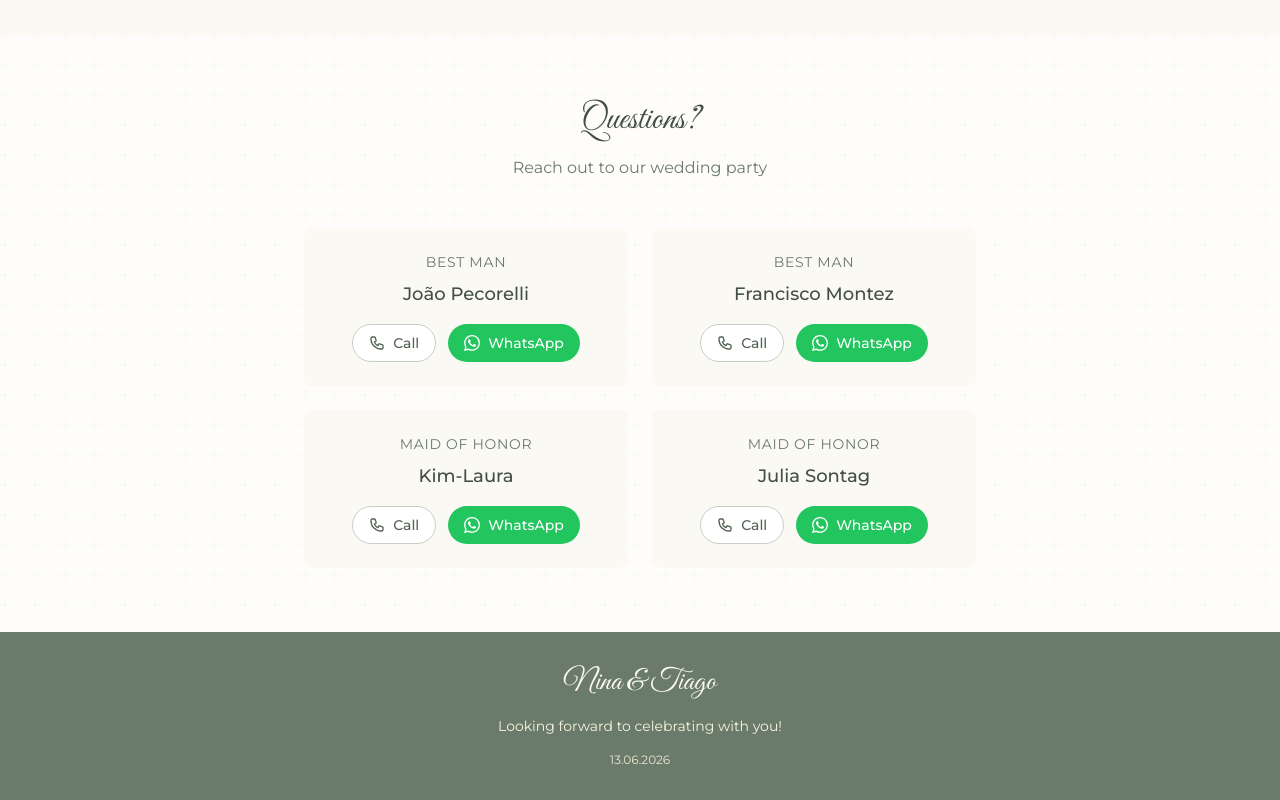
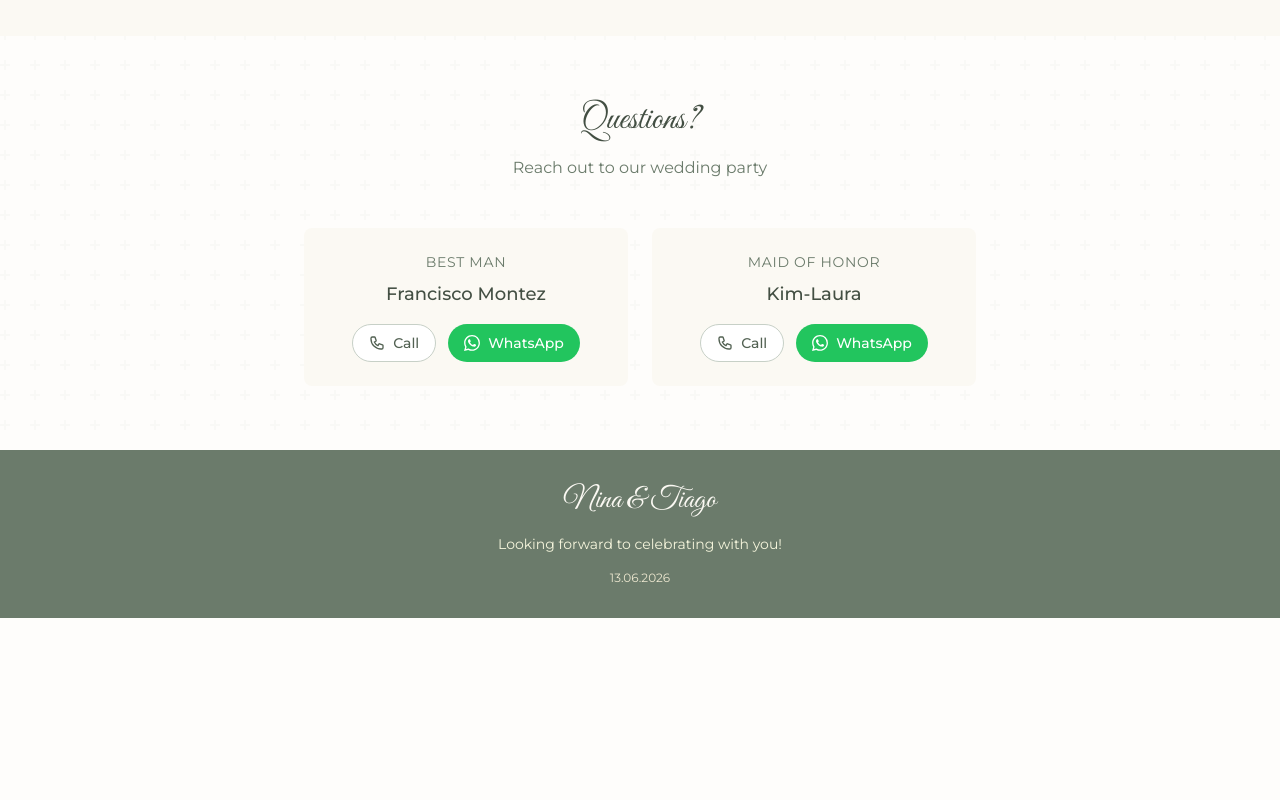
Before and after one commit to carvalho2707/wedding, a React (Vite) app: page / in a window 1280 px wide. Shown: the part 3900-4700 px from the top of the page. After the commit the page ends 4518 px from the top, so only its background shows below. Built offline with nearby package versions, Linux system fonts and the light colour scheme; no server answers.

Commit message:
remove specific contacts from the Contacts component

```diff
--- a/src/components/Contacts.tsx
+++ b/src/components/Contacts.tsx
@@ -10,11 +10,6 @@ interface Contact {
 const contacts: Contact[] = [
   {
     role: 'bestMan',
-    name: 'João Pecorelli',
-    phone: '+351 912 469 793',
-  },
-  {
-    role: 'bestMan',
     name: 'Francisco Montez',
     phone: '+351 913 072 520',
   },
@@ -22,11 +17,6 @@ const contacts: Contact[] = [
     role: 'bridesmaid',
     name: 'Kim-Laura',
     phone: '+49 151 52321675',
-  },
-  {
-    role: 'bridesmaid',
-    name: 'Julia Sontag',
-    phone: '+49 176 28538222',
   },
 ]
 
```
